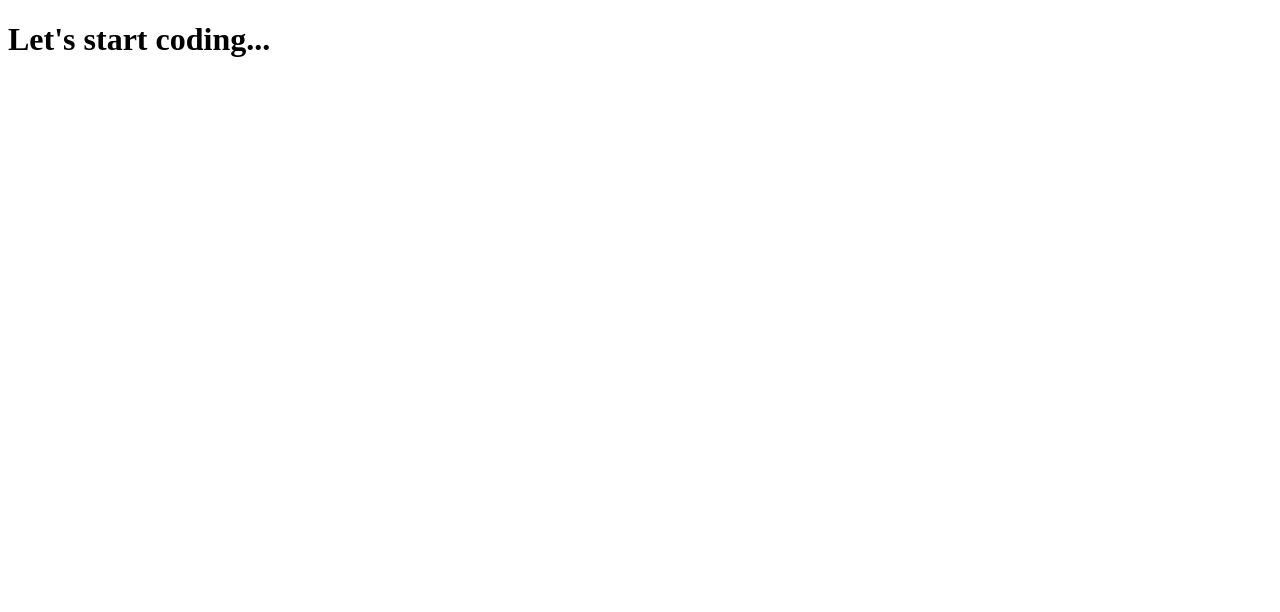
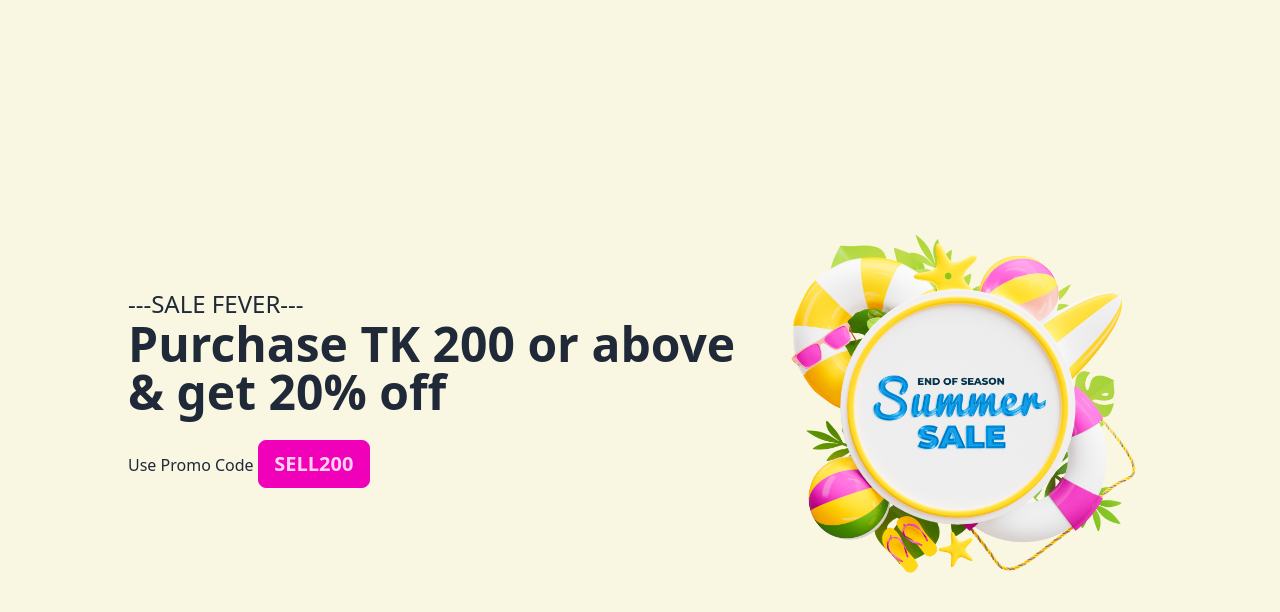
Before and after one commit to NizamChy/summer-sale, a plain HTML site: page index.html in a window 1280 px wide. Drawn offline with nearby package versions, Linux system fonts and the light colour scheme.

Commit message:
banner section added

```diff
--- a/index.html
+++ b/index.html
@@ -1,11 +1,40 @@
 <!DOCTYPE html>
-<html lang="en">
-<head>
-  <meta charset="UTF-8">
-  <meta name="viewport" content="width=device-width, initial-scale=1.0">
-  <title>Summer SALE</title>
-</head>
-<body>
-  <h1>Let's start coding...</h1>
-</body>
+<html lang="en" data-theme="light">
+  <head>
+    <meta charset="UTF-8" />
+    <meta name="viewport" content="width=device-width, initial-scale=1.0" />
+    <title>Summer SALE</title>
+    <link
+      href="https://cdn.jsdelivr.net/npm/daisyui@3.5.1/dist/full.css"
+      rel="stylesheet"
+      type="text/css"
+    />
+    <script src="https://cdn.tailwindcss.com"></script>
+  </head>
+  <body>
+    <!-- <h1>Let's start coding...</h1> -->
+    <main>
+      <!-- banner section goes here -->
+      <section class="max-w-screen mx-auto">
+        <div class="hero min-h-screen bg-[#F9F6E2;]">
+          <div class="hero-content flex-col lg:flex-row-reverse">
+            <img src="./images/Summer 1.png" class="max-w-sm rounded-lg" />
+            <div class="w-1/2">
+              <h3 class="text-2xl font-medium">---SALE FEVER---</h3>
+              <h2 class="text-5xl font-bold">
+                Purchase TK 200 or above & get 20% off
+              </h2>
+              <p class="py-6 font-medium text-base">
+                Use Promo Code
+                <button class="btn btn-secondary font-bold text-xl w-28 h-6">
+                  SELL200
+                </button>
+              </p>
+            </div>
+          </div>
+        </div>
+      </section>
+      <!-- banner section ends here -->
+    </main>
+  </body>
 </html>
```
Also changed, not shown: tailwind.config.js (added, +8 -0 lines), images/Summer 1.png (added), images/congo.png (added), images/prod1.png (added), images/prod2.png (added), images/prod3.png (added), images/prod4.png (added), images/prod5.png (added), images/prod6.png (added), images/prod7.png (added), images/prod8.png (added), images/prod9.png (added).
